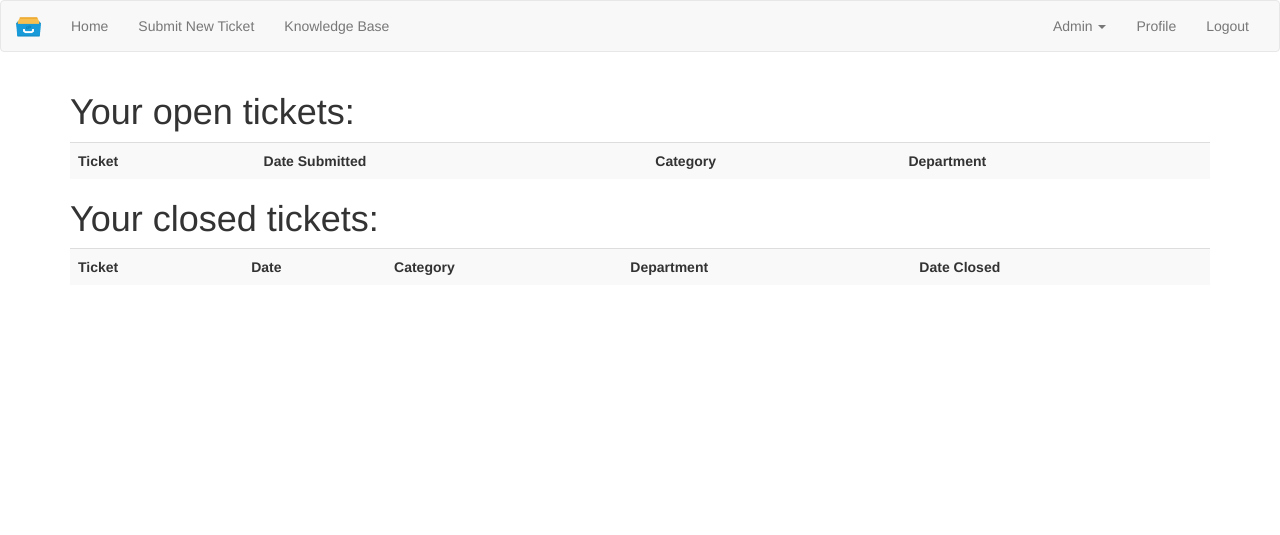
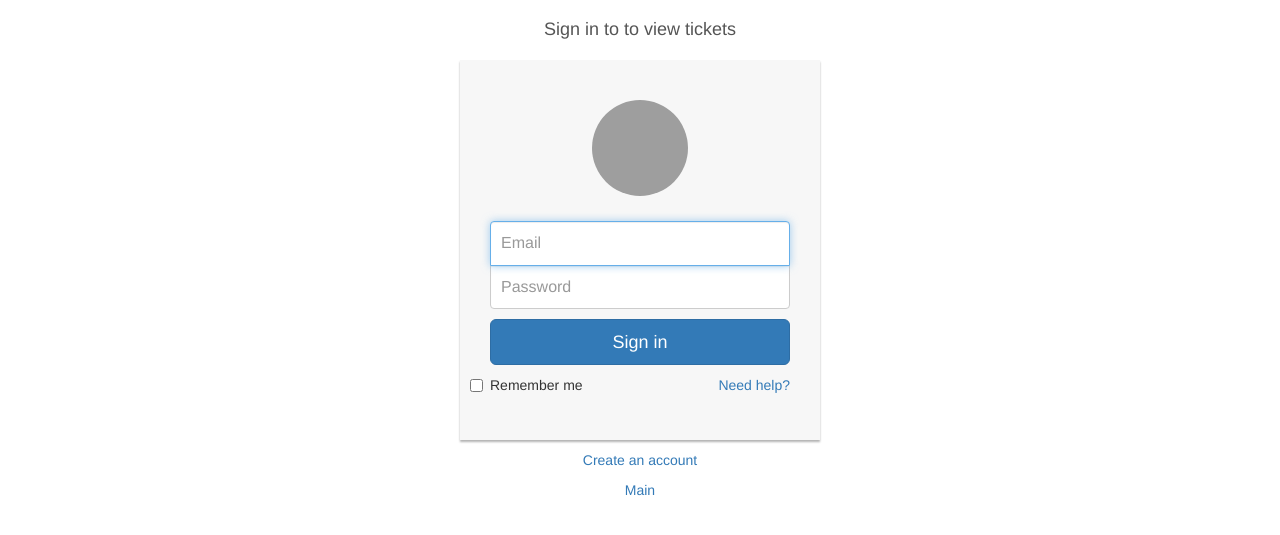
Before and after one commit to fergals/honours, a PHP site: page / in a window 1280 px wide. Shown: the top 535 px of the page. Run offline with PHP 8.4, Linux system fonts and the light colour scheme; data that the repository does not hold is empty; grey boxes are pictures that could not be loaded.

Commit message:
Registration Added
Created a new login page and also a registration from. Form has no
validation and does not hash passwords, verify username doesn't already
exist or if email addres is already rgeistered. Will do tomorrow. Might
need to start using classes

```diff
--- /dev/null
+++ b/css/style.css
@@ -0,0 +1,75 @@
+.form-signin
+{
+    max-width: 330px;
+    padding: 15px;
+    margin: 0 auto;
+}
+.form-signin .form-signin-heading, .form-signin .checkbox
+{
+    margin-bottom: 10px;
+}
+.form-signin .checkbox
+{
+    font-weight: normal;
+}
+.form-signin .form-control
+{
+    position: relative;
+    font-size: 16px;
+    height: auto;
+    padding: 10px;
+    -webkit-box-sizing: border-box;
+    -moz-box-sizing: border-box;
+    box-sizing: border-box;
+}
+.form-signin .form-control:focus
+{
+    z-index: 2;
+}
+.form-signin input[type="text"]
+{
+    margin-bottom: -1px;
+    border-bottom-left-radius: 0;
+    border-bottom-right-radius: 0;
+}
+.form-signin input[type="password"]
+{
+    margin-bottom: 10px;
+    border-top-left-radius: 0;
+    border-top-right-radius: 0;
+}
+.account-wall
+{
+    margin-top: 20px;
+    padding: 40px 0px 20px 0px;
+    background-color: #f7f7f7;
+    -moz-box-shadow: 0px 2px 2px rgba(0, 0, 0, 0.3);
+    -webkit-box-shadow: 0px 2px 2px rgba(0, 0, 0, 0.3);
+    box-shadow: 0px 2px 2px rgba(0, 0, 0, 0.3);
+}
+.login-title
+{
+    color: #555;
+    font-size: 18px;
+    font-weight: 400;
+    display: block;
+}
+.profile-img
+{
+    width: 96px;
+    height: 96px;
+    margin: 0 auto 10px;
+    display: block;
+    -moz-border-radius: 50%;
+    -webkit-border-radius: 50%;
+    border-radius: 50%;
+}
+.need-help
+{
+    margin-top: 10px;
+}
+.new-account
+{
+    display: block;
+    margin-top: 10px;
+}
--- a/header.php
+++ b/header.php
@@ -25,13 +25,13 @@
 
   <ul class="nav navbar-nav navbar-right">
     <li class="dropdown">
-      <a href="doesnt-work" class="dropdown-toggle" data-toggle="dropdown" role="button" aria-haspopup="true" aria-expanded="false">Admin <span class="caret"></span></a>
+      <a href="../admin/index.php" class="dropdown-toggle" data-toggle="dropdown" role="button" aria-haspopup="true" aria-expanded="false">Admin <span class="caret"></span></a>
       <ul class="dropdown-menu">
         <li><a href="#">Action</a></li>
         <li><a href="#">Ticket Management</a></li>
         <li><a href="#">Users</a></li>
       </ul>
-      <li><a href="../admin/users.php">Profile</a>
+      <li><a href="../profile.php">Profile</a>
       <li><a href="../logout.php">Logout</a>
     </li>
   </ul>
--- a/index.php
+++ b/index.php
@@ -1,47 +1,34 @@
-<?php
-include_once 'dbconnect.php';
-include 'header.php'; ?>
+<!DOCTYPE html>
+<html lang="en">
+  <head>
+  <title>Help! - Online Ticketing System</title>
+    <meta charset="utf-8">
+    <meta http-equiv="X-UA-Compatible" content="IE=edge">
+    <meta name="viewport" content="width=device-width, initial-scale=1">
+    <link href="../css/bootstrap/css/bootstrap.min.css" rel="stylesheet">
+    <link href="../css/style.css" rel="stylesheet">
+</head>
 
-<div id="content">
-<h1>Your open tickets:</h1>
-<?php
+<body>
+  <div class="container">
+      <div class="row">
+          <div class="col-sm-6 col-md-4 col-md-offset-4">
+              <h1 class="text-center login-title">Sign in to to view tickets</h1>
+              <div class="account-wall">
+                  <img class="profile-img" src="https://lh5.googleusercontent.com/-b0-k99FZlyE/AAAAAAAAAAI/AAAAAAAAAAA/eu7opA4byxI/photo.jpg?sz=120" alt="">
+                  <form class="form-signin">
+                    <input type="text" class="form-control" placeholder="Email" required autofocus>
+                    <input type="password" class="form-control" placeholder="Password" required>
+                    <button class="btn btn-lg btn-primary btn-block" type="submit">Sign in</button>
+                    <label class="checkbox pull-left">
+                    <input type="checkbox" value="remember-me">Remember me</label>
+                    <a href="#" class="pull-right need-help">Need help? </a><span class="clearfix"></span>
+                  </form>
+              </div>
+              <a href="registration.php" class="text-center new-account">Create an account </a><a href="main.php" class="text-center new-account">Main</a>
 
-$opentickets = $db->query("SELECT tID, id, date, userid, category, department FROM ticket WHERE status='Open'");
-echo "<table class='table table-striped'>
-      <tr>
-      <th>Ticket</th>
-      <th>Date Submitted</th>
-      <th>Category</th>
-      <th>Department</th></tr>";
-while ($o = $opentickets->fetch(PDO::FETCH_ASSOC)){
-  echo "<tr><td><a href='ticket.php?id=" . $o['tID'] . "'>" . $o['tID'] ."</td>";
-  echo "<td>" . $o['date'] . "</td>";
-  echo "<td>" . $o['category'] . "</td>";
-  echo "<td>" . $o['department'] . "</td></tr>";
-}
-
-echo "</table>";
-
-echo "<h1>Your closed tickets:</h1>";
-
-$closedtickets = $db->query("SELECT tID, id, date, userid, category, department FROM ticket WHERE status='Closed'");
-echo "<table class='table table-striped'>
-      <tr>
-      <th>Ticket</th>
-      <th>Date</th>
-      <th>Category</th>
-      <th>Department</th>
-      <th>Date Closed</th></tr>";
-while ($c = $closedtickets->fetch(PDO::FETCH_ASSOC)) {
-  echo "<tr><td><a href='ticket.php?id=" . $c['tID'] . "'>" . $c['tID'] ."</td>";
-  echo "<td>" . $c['date'] . "</td>";
-  echo "<td>" . $c['category'] . "</td>";
-  echo "<td>" . $c['department'] . "</td>";
-  echo "<td>Date Closed not in SQL</td></tr>";
-}
-
-echo "</table>";
-
-?>
-</div>
-<?php include 'footer.php'; ?>
+          </div>
+      </div>
+  </div>
+</body>
+</html>
```
Also changed, not shown: admin/index.php (+7 -5 lines), css/sidebar.css (added, +129 -0 lines), main.php (added, +47 -0 lines), register.php (added, +36 -0 lines), registration.php (added, +61 -0 lines).
